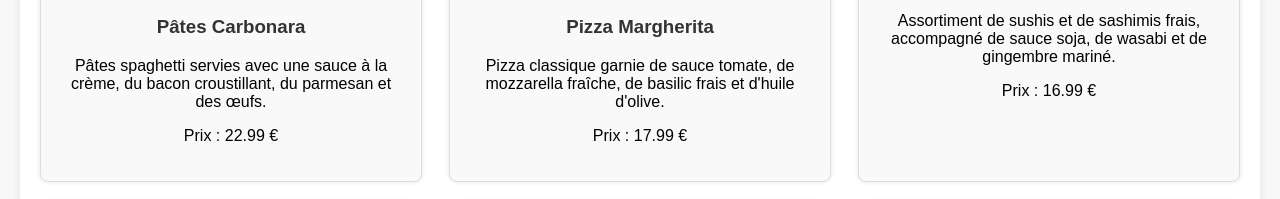
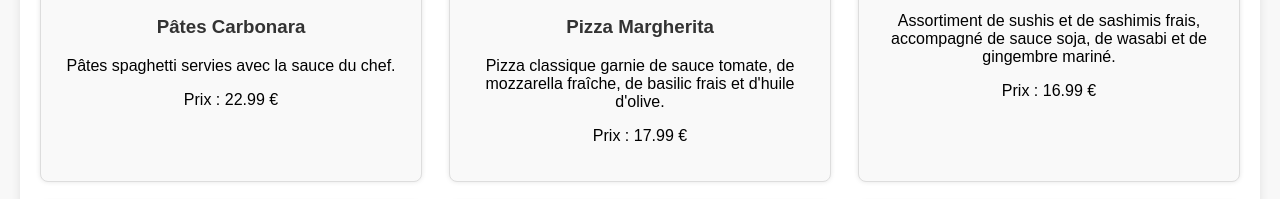
Before and after one commit to AlexAD06/exercice-git, a plain HTML site: page menu.html in a window 1280 px wide. Shown: the part 927-1126 px from the top of the page. Drawn offline with Linux system fonts and the light colour scheme.

Commit message:
Modification de la description des pâtes carbonara

```diff
--- a/menu.html
+++ b/menu.html
@@ -46,7 +46,7 @@
             <div class="menu-item">
                 <img src="images/menu-item4.jpg" alt="Pâtes Carbonara">
                 <h3>Pâtes Carbonara</h3>
-                <p>Pâtes spaghetti servies avec une sauce à la crème, du bacon croustillant, du parmesan et des œufs.
+                <p>Pâtes spaghetti servies avec la sauce du chef.
                 </p>
                 <p>Prix : 22.99 €</p>
             </div>
```
